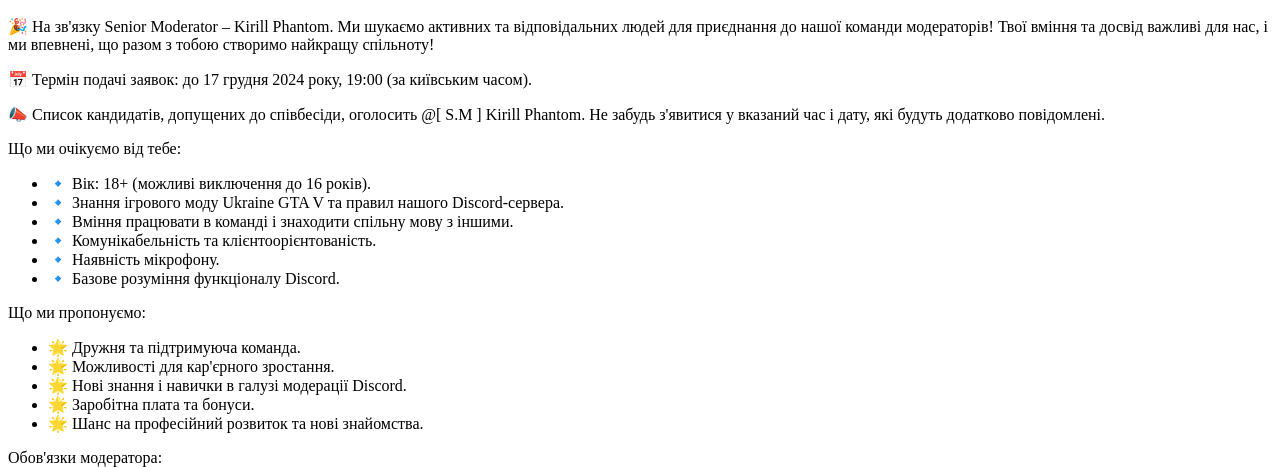
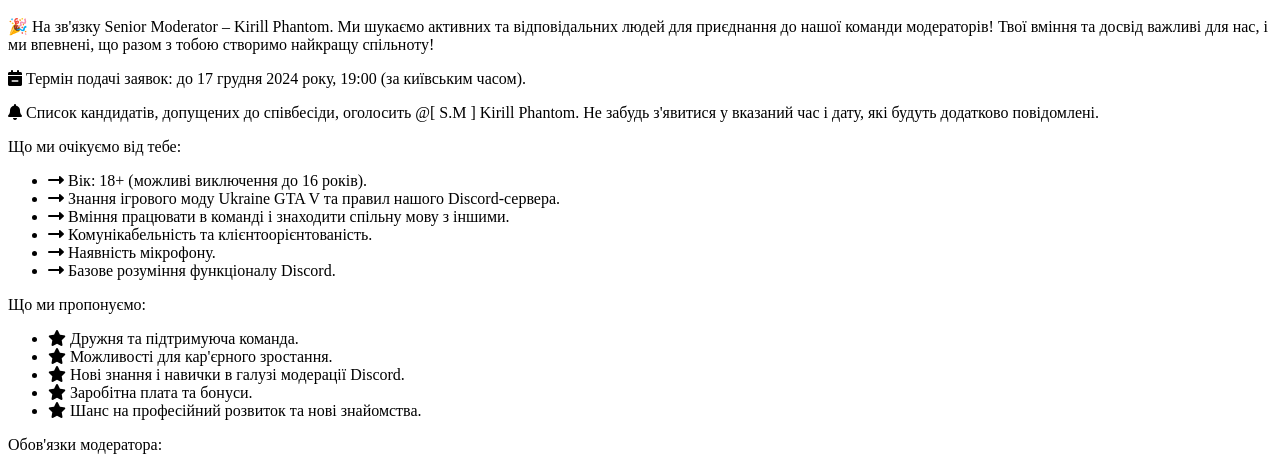
Before and after one commit to Kirill-Phantom/D.M-Ukraine-GTA-V, a plain HTML site: page index.html in a window 1280 px wide. Shown: the part 422-889 px from the top of the page. Drawn offline with nearby package versions, Linux system fonts and the light colour scheme.

Commit message:
Update index.html

```diff
--- a/index.html
+++ b/index.html
@@ -4,6 +4,7 @@
     <meta charset="UTF-8">
     <meta name="viewport" content="width=device-width, initial-scale=1.0">
     <title>Заявка на модератора Ukraine GTA V</title>
+  <link rel="stylesheet" href="https://cdnjs.cloudflare.com/ajax/libs/font-awesome/6.0.0-beta3/css/all.min.css">
     <link rel="stylesheet" href="styles.css">
     <link href="https://fonts.googleapis.com/css2?family=Comfortaa:wght@300;400;700&display=swap" rel="stylesheet">
     <script src="https://cdnjs.cloudflare.com/ajax/libs/animejs/3.2.1/anime.min.js"></script>
@@ -19,30 +20,30 @@
                     </div>
                     <h2 class="animated-text">Стань частиною команди модераторів Discord-сервера "Ukraine GTA V"!</h2>
                     <p class="animated-text">🎉 На зв'язку Senior Moderator – Kirill Phantom. Ми шукаємо активних та відповідальних людей для приєднання до нашої команди модераторів! Твої вміння та досвід важливі для нас, і ми впевнені, що разом з тобою створимо найкращу спільноту!</p>
-                    <p class="animated-text">📅 Термін подачі заявок: до 17 грудня 2024 року, 19:00 (за київським часом).</p>
-                    <p class="animated-text">📣 Список кандидатів, допущених до співбесіди, оголосить @[ S.M ] Kirill Phantom. Не забудь з'явитися у вказаний час і дату, які будуть додатково повідомлені.</p>
+                    <p class="animated-text"><i class="fas fa-calendar-minus calendar-minus-color"></i> Термін подачі заявок: до 17 грудня 2024 року, 19:00 (за київським часом).</p>
+                    <p class="animated-text"><i class="fas fa-bell bell-color"></i> Список кандидатів, допущених до співбесіди, оголосить @[ S.M ] Kirill Phantom. Не забудь з'явитися у вказаний час і дату, які будуть додатково повідомлені.</p>
                     <p class="animated-text">Що ми очікуємо від тебе:</p>
                     <ul class="animated-text">
-                        <li>🔹 Вік: 18+ (можливі виключення до 16 років).</li>
-                        <li>🔹 Знання ігрового моду Ukraine GTA V та правил нашого Discord-сервера.</li>
-                        <li>🔹 Вміння працювати в команді і знаходити спільну мову з іншими.</li>
-                        <li>🔹 Комунікабельність та клієнтоорієнтованість.</li>
-                        <li>🔹 Наявність мікрофону.</li>
-                        <li>🔹 Базове розуміння функціоналу Discord.</li>
+                        <li><i class="fas fa-right-long right-long-color"></i> Вік: 18+ (можливі виключення до 16 років).</li>
+                        <li><i class="fas fa-right-long right-long-color"></i> Знання ігрового моду Ukraine GTA V та правил нашого Discord-сервера.</li>
+                        <li><i class="fas fa-right-long right-long-color"></i> Вміння працювати в команді і знаходити спільну мову з іншими.</li>
+                        <li><i class="fas fa-right-long right-long-color"></i> Комунікабельність та клієнтоорієнтованість.</li>
+                        <li><i class="fas fa-right-long right-long-color"></i> Наявність мікрофону.</li>
+                        <li><i class="fas fa-right-long right-long-color"></i> Базове розуміння функціоналу Discord.</li>
                     </ul>
                     <p class="animated-text">Що ми пропонуємо:</p>
                     <ul class="animated-text">
-                        <li>🌟 Дружня та підтримуюча команда.</li>
-                        <li>🌟 Можливості для кар'єрного зростання.</li>
-                        <li>🌟 Нові знання і навички в галузі модерації Discord.</li>
-                        <li>🌟 Заробітна плата та бонуси.</li>
-                        <li>🌟 Шанс на професійний розвиток та нові знайомства.</li>
+                        <li><i class="fas fa-star star-color"></i> Дружня та підтримуюча команда.</li>
+                        <li><i class="fas fa-star star-color"></i> Можливості для кар'єрного зростання.</li>
+                        <li><i class="fas fa-star star-color"></i> Нові знання і навички в галузі модерації Discord.</li>
+                        <li><i class="fas fa-star star-color"></i> Заробітна плата та бонуси.</li>
+                        <li><i class="fas fa-star star-color"></i> Шанс на професійний розвиток та нові знайомства.</li>
                     </ul>
                     <p class="animated-text">Обов'язки модератора:</p>
                     <ul class="animated-text">
-                        <li>✅ Слідкувати за дотриманням правил сервера та підтримувати дружню атмосферу.</li>
-                        <li>✅ Відповідати на питання учасників і заохочувати їхню активність.</li>
-                        <li>✅ Організовувати заходи, які зроблять спілкування на сервері цікавим та живим.</li>
+                        <li><i class="fas fa-check check-color"></i> Слідкувати за дотриманням правил сервера та підтримувати дружню атмосферу.</li>
+                        <li><i class="fas fa-check check-color"></i> Відповідати на питання учасників і заохочувати їхню активність.</li>
+                        <li><i class="fas fa-check check-color"></i> Організовувати заходи, які зроблять спілкування на сервері цікавим та живим.</li>
                     </ul>
                     <div class="important-note animated-text">
                         <p>📌 ВАЖЛИВО: Якщо ти не відповідаєш нашим критеріям, не подавай заявку, щоб не витрачати свій і наш час. Причини відмови не розголошуються. Якщо твоя заявка не була схвалена, будь ласка, утримайся від запитань: "Чому?".</p>
@@ -104,7 +105,7 @@
                         <img src="https://i.imgur.com/n77ewpB.png" alt="Adequacy" class="icon">
                         <div class="input-wrapper">
                             <label for="adequacy">Як би ви оцінили свою адекватність?</label>
-                            <input type="range" id="adequacy" name="adequacy" min="1" max="10" required>
+                            <input type="range" id="adequacy" name="adequacy" min="1" max="10" value="1" required>
                             <div class="range-value">5</div>
                         </div>
                     </div>
@@ -112,7 +113,7 @@
                         <img src="https://i.imgur.com/fUMgtYk.png" alt="Stress" class="icon">
                         <div class="input-wrapper">
                             <label for="stressResistance">Як би ви оцінили свою стресостійкість?</label>
-                            <input type="range" id="stressResistance" name="stressResistance" min="1" max="10" required>
+                            <input type="range" id="stressResistance" name="stressResistance" min="1" max="10" value="1" required>
                             <div class="range-value">5</div>
                         </div>
                     </div>
@@ -120,7 +121,7 @@
                         <img src="https://i.imgur.com/8pNEvUg.png" alt="Learning" class="icon">
                         <div class="input-wrapper">
                             <label for="learningSpeed">Наскільки швидко засвоюєте новий матеріал?</label>
-                            <input type="range" id="learningSpeed" name="learningSpeed" min="1" max="10" required>
+                            <input type="range" id="learningSpeed" name="learningSpeed" min="1" max="10" value="1" required>
                             <div class="range-value">5</div>
                         </div>
                     </div>
```
